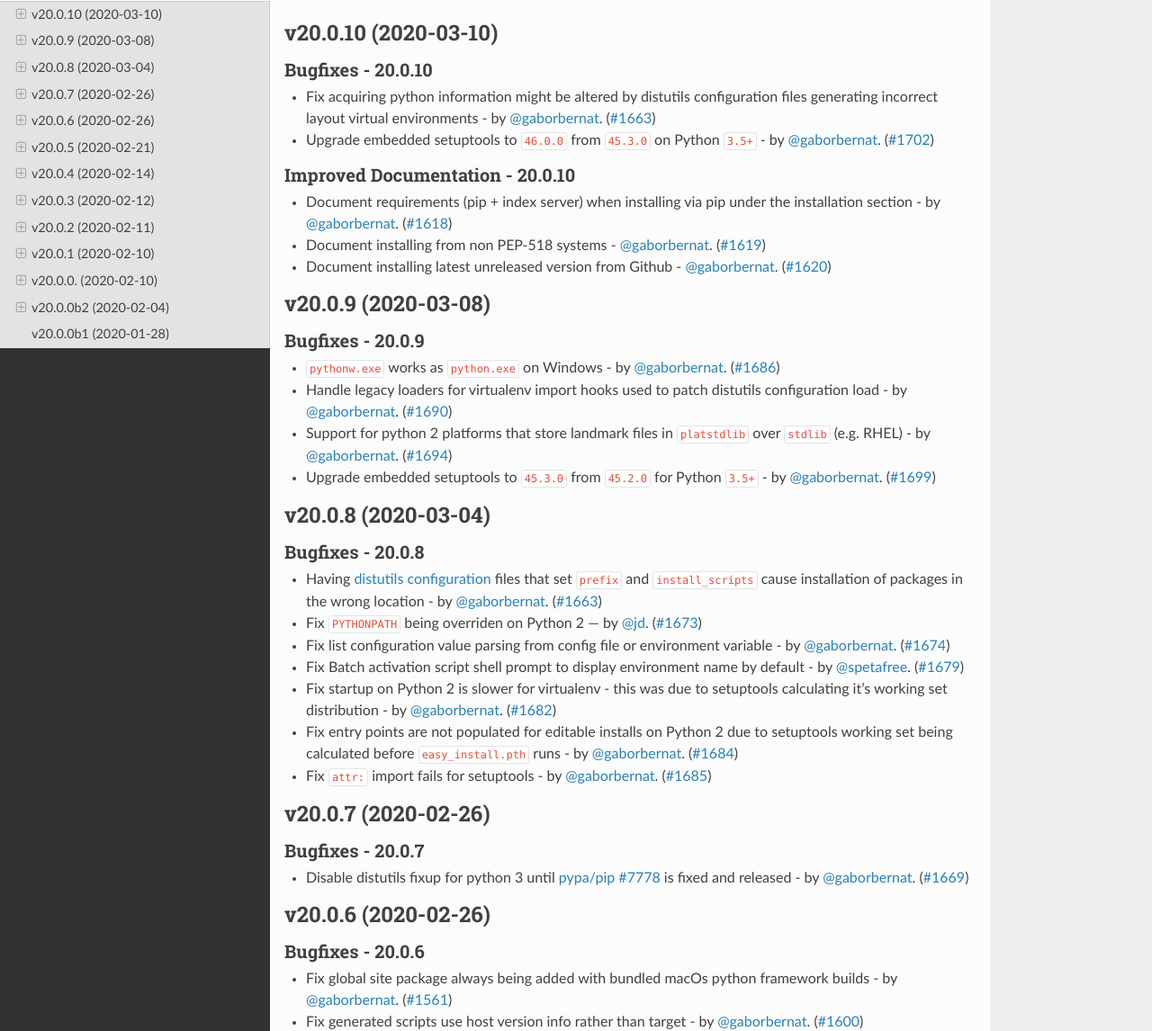
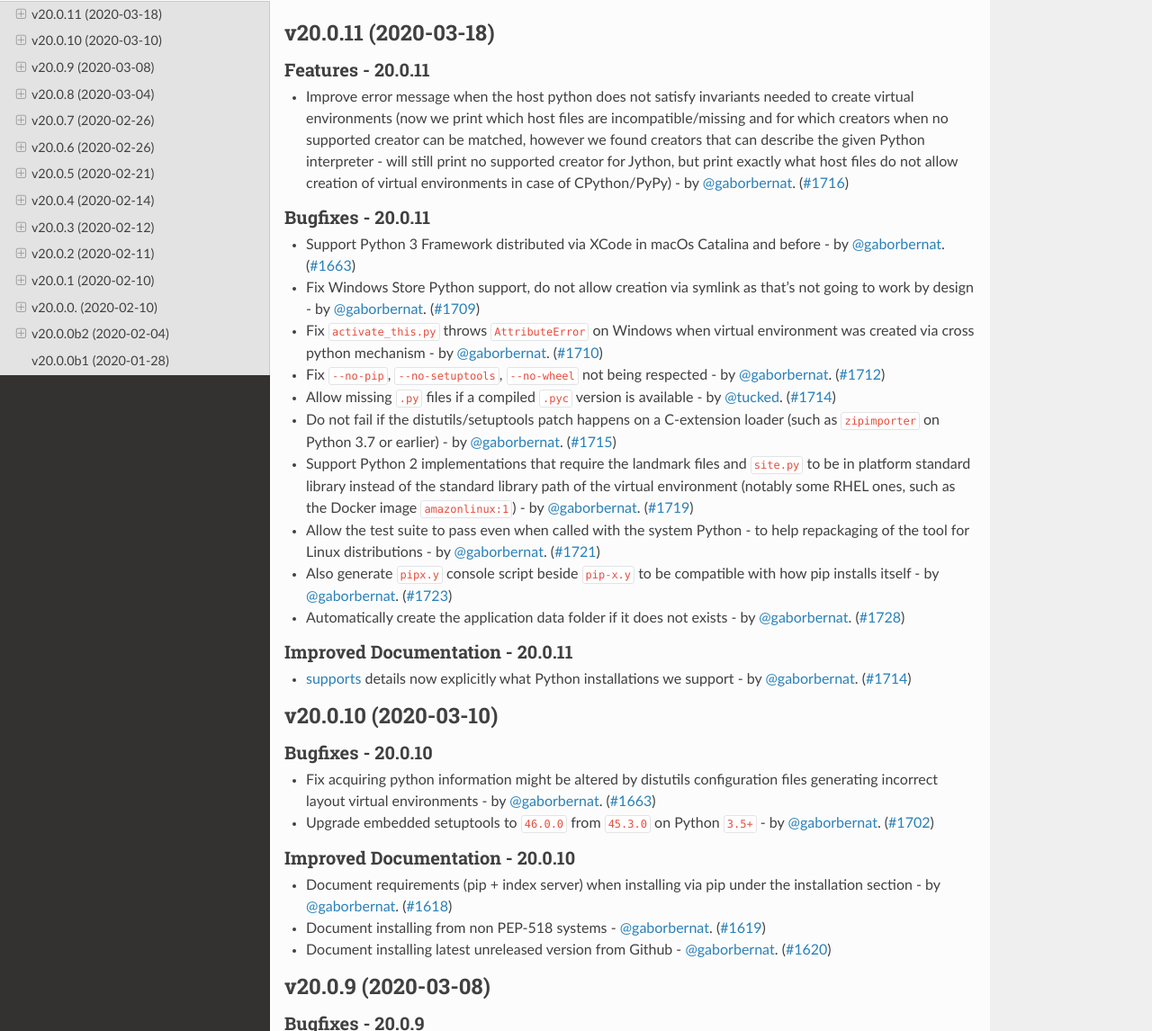
Before and after one commit to pypa/virtualenv, a Sphinx documentation site: the page built from docs/changelog.rst, in a window 1280 px wide and 1400 px high, cut to the strip 254-1400 px from the top of the window. Shown: the whole strip at 90% size. Built offline with Sphinx 7.4.7 and the Read the Docs theme 2.0.0, drawn with Linux system fonts in a browser that asks for light colours; pages that are not in the unit, such as notebooks, are missing from menus; the version number could not be read and is left out.

Commit message:
release 20.0.11

```diff
--- a/docs/changelog.rst
+++ b/docs/changelog.rst
@@ -4,6 +4,43 @@
 .. include:: _draft.rst
 
 .. towncrier release notes start
+
+v20.0.11 (2020-03-18)
+---------------------
+
+Features - 20.0.11
+~~~~~~~~~~~~~~~~~~
+- Improve error message when the host python does not satisfy invariants needed to create virtual environments (now we
+  print which host files are incompatible/missing and for which creators when no supported creator can be matched, however
+  we found creators that can describe the given Python interpreter - will still print no supported creator for Jython,
+  but print exactly what host files do not allow creation of virtual environments in case of CPython/PyPy)
+  - by :user:`gaborbernat`. (`#1716 <https://github.com/pypa/virtualenv/issues/1716>`_)
+
+Bugfixes - 20.0.11
+~~~~~~~~~~~~~~~~~~
+- Support Python 3 Framework distributed via XCode in macOs Catalina and before - by :user:`gaborbernat`. (`#1663 <https://github.com/pypa/virtualenv/issues/1663>`_)
+- Fix Windows Store Python support, do not allow creation via symlink as that's not going to work by design
+  - by :user:`gaborbernat`. (`#1709 <https://github.com/pypa/virtualenv/issues/1709>`_)
+- Fix ``activate_this.py`` throws ``AttributeError`` on Windows when virtual environment was created via cross python
+  mechanism - by :user:`gaborbernat`. (`#1710 <https://github.com/pypa/virtualenv/issues/1710>`_)
+- Fix ``--no-pip``, ``--no-setuptools``, ``--no-wheel`` not being respected - by :user:`gaborbernat`. (`#1712 <https://github.com/pypa/virtualenv/issues/1712>`_)
+- Allow missing ``.py`` files if a compiled ``.pyc`` version is available - by :user:`tucked`. (`#1714 <https://github.com/pypa/virtualenv/issues/1714>`_)
+- Do not fail if the distutils/setuptools patch happens on a C-extension loader (such as ``zipimporter`` on Python 3.7 or
+  earlier) - by :user:`gaborbernat`. (`#1715 <https://github.com/pypa/virtualenv/issues/1715>`_)
+- Support Python 2 implementations that require the landmark files and ``site.py`` to be in platform standard library
+  instead of the standard library path of the virtual environment (notably some RHEL ones, such as the Docker
+  image ``amazonlinux:1``) - by :user:`gaborbernat`. (`#1719 <https://github.com/pypa/virtualenv/issues/1719>`_)
+- Allow the test suite to pass even when called with the system Python - to help repackaging of the tool for Linux
+  distributions -  by :user:`gaborbernat`. (`#1721 <https://github.com/pypa/virtualenv/issues/1721>`_)
+- Also generate ``pipx.y`` console script beside ``pip-x.y`` to be compatible with how pip installs itself -
+  by :user:`gaborbernat`. (`#1723 <https://github.com/pypa/virtualenv/issues/1723>`_)
+- Automatically create the application data folder if it does not exists - by :user:`gaborbernat`. (`#1728 <https://github.com/pypa/virtualenv/issues/1728>`_)
+
+Improved Documentation - 20.0.11
+~~~~~~~~~~~~~~~~~~~~~~~~~~~~~~~~
+- :ref:`supports <compatibility-requirements>` details now explicitly what Python installations we support
+  - by :user:`gaborbernat`. (`#1714 <https://github.com/pypa/virtualenv/issues/1714>`_)
+
 
 v20.0.10 (2020-03-10)
 ---------------------
--- a/docs/changelog/1663.bugfix.rst
+++ /dev/null
@@ -1 +0,0 @@
-Support Python 3 Framework distributed via XCode in macOs Catalina and before - by :user:`gaborbernat`.
--- a/docs/changelog/1709.bugfix.rst
+++ /dev/null
@@ -1,2 +0,0 @@
-Fix Windows Store Python support, do not allow creation via symlink as that's not going to work by design
-- by :user:`gaborbernat`.
--- a/docs/changelog/1710.bugfix.rst
+++ /dev/null
@@ -1,2 +0,0 @@
-Fix ``activate_this.py`` throws ``AttributeError`` on Windows when virtual environment was created via cross python
-mechanism - by :user:`gaborbernat`.
--- a/docs/changelog/1712.bugfix.rst
+++ /dev/null
@@ -1 +0,0 @@
-Fix ``--no-pip``, ``--no-setuptools``, ``--no-wheel`` not being respected - by :user:`gaborbernat`.
--- a/docs/changelog/1714.bugfix.rst
+++ /dev/null
@@ -1 +0,0 @@
-Allow missing ``.py`` files if a compiled ``.pyc`` version is available - by :user:`tucked`.
--- a/docs/changelog/1714.doc.rst
+++ /dev/null
@@ -1,2 +0,0 @@
-:ref:`supports <compatibility-requirements>` details now explicitly what Python installations we support
-- by :user:`gaborbernat`.
--- a/docs/changelog/1715.bugfix.rst
+++ /dev/null
@@ -1,2 +0,0 @@
-Do not fail if the distutils/setuptools patch happens on a C-extension loader (such as ``zipimporter`` on Python 3.7 or
-earlier) - by :user:`gaborbernat`.
--- a/docs/changelog/1716.feature.rst
+++ /dev/null
@@ -1,5 +0,0 @@
-Improve error message when the host python does not satisfy invariants needed to create virtual environments (now we
-print which host files are incompatible/missing and for which creators when no supported creator can be matched, however
-we found creators that can describe the given Python interpreter - will still print no supported creator for Jython,
-but print exactly what host files do not allow creation of virtual environments in case of CPython/PyPy)
-- by :user:`gaborbernat`.
--- a/docs/changelog/1719.bugfix.rst
+++ /dev/null
@@ -1,3 +0,0 @@
-Support Python 2 implementations that require the landmark files and ``site.py`` to be in platform standard library
-instead of the standard library path of the virtual environment (notably some RHEL ones, such as the Docker
-image ``amazonlinux:1``) - by :user:`gaborbernat`.
--- a/docs/changelog/1721.bugfix.rst
+++ /dev/null
@@ -1,2 +0,0 @@
-Allow the test suite to pass even when called with the system Python - to help repackaging of the tool for Linux
-distributions -  by :user:`gaborbernat`.
--- a/docs/changelog/1723.bugfix.rst
+++ /dev/null
@@ -1,2 +0,0 @@
-Also generate ``pipx.y`` console script beside ``pip-x.y`` to be compatible with how pip installs itself -
-by :user:`gaborbernat`.
--- a/docs/changelog/1728.bugfix.rst
+++ /dev/null
@@ -1 +0,0 @@
-Automatically create the application data folder if it does not exists - by :user:`gaborbernat`.
```
